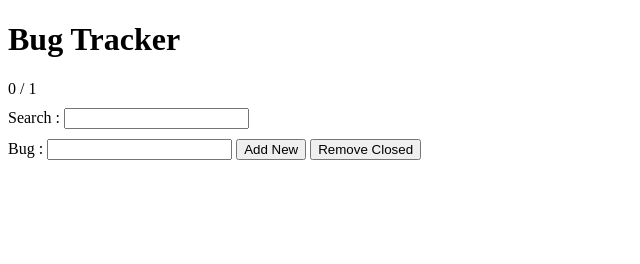
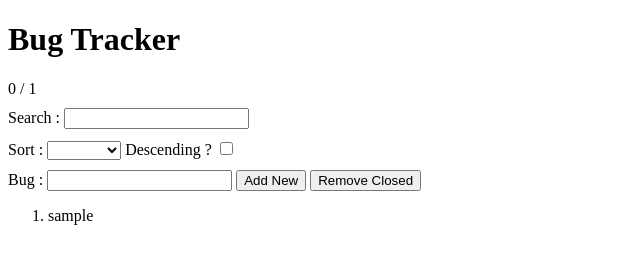
Before and after one commit to tkmagesh/SpringPeople-Angular-May-2015, a plain HTML site: page Day-02/01-BugTracker/index.html in a window 1280 px wide. Both pictures are taken after typing "Sample" into the empty fields and a click on the button "Add New". Shown: the whole page, without its empty margins (0-640 px from the left). Drawn offline with Linux system fonts and the light colour scheme.

Commit message:
Ordering

```diff
--- a/Day-02/01-BugTracker/index.html
+++ b/Day-02/01-BugTracker/index.html
@@ -13,7 +13,7 @@
         .stats{
             margin-bottom: 10px;
         }
-        .search{
+        .section{
             margin: 10px 0px;
         }
     </style>
@@ -140,9 +140,19 @@
         <div class="stats">
             <span>{{getClosedCount()}}</span> / <span>{{bugs.length}}</span>
         </div>
-        <div class="search">
+        <div class="section">
             <label for="">Search :</label>
-            <input type="text">
+            <input type="text" ng-model="searchBug.title">
+        </div>
+        <div class="section">
+            <label for="">Sort :</label>
+            <select ng-model="sortByField">
+                <option value="id">id</option>
+                <option value="title">title</option>
+                <option value="isClosed">isClosed</option>
+            </select>
+            <span>Descending ?</span>
+            <input type="checkbox" name="" id="" ng-model="descending">
         </div>
         <form action="">
             <label for="">Bug :</label>
@@ -152,7 +162,7 @@
         </form>
         <ol>
             <li
-                ng-repeat="bug in bugs | filter:'search'"
+                ng-repeat="bug in bugs | filter:searchBug | orderBy:sortByField:descending"
                 ng-click="toggleStatus(bug)"
                 ng-class="{closed : bug.isClosed}"
             >{{bug.title | lowercase}}</li>
```
